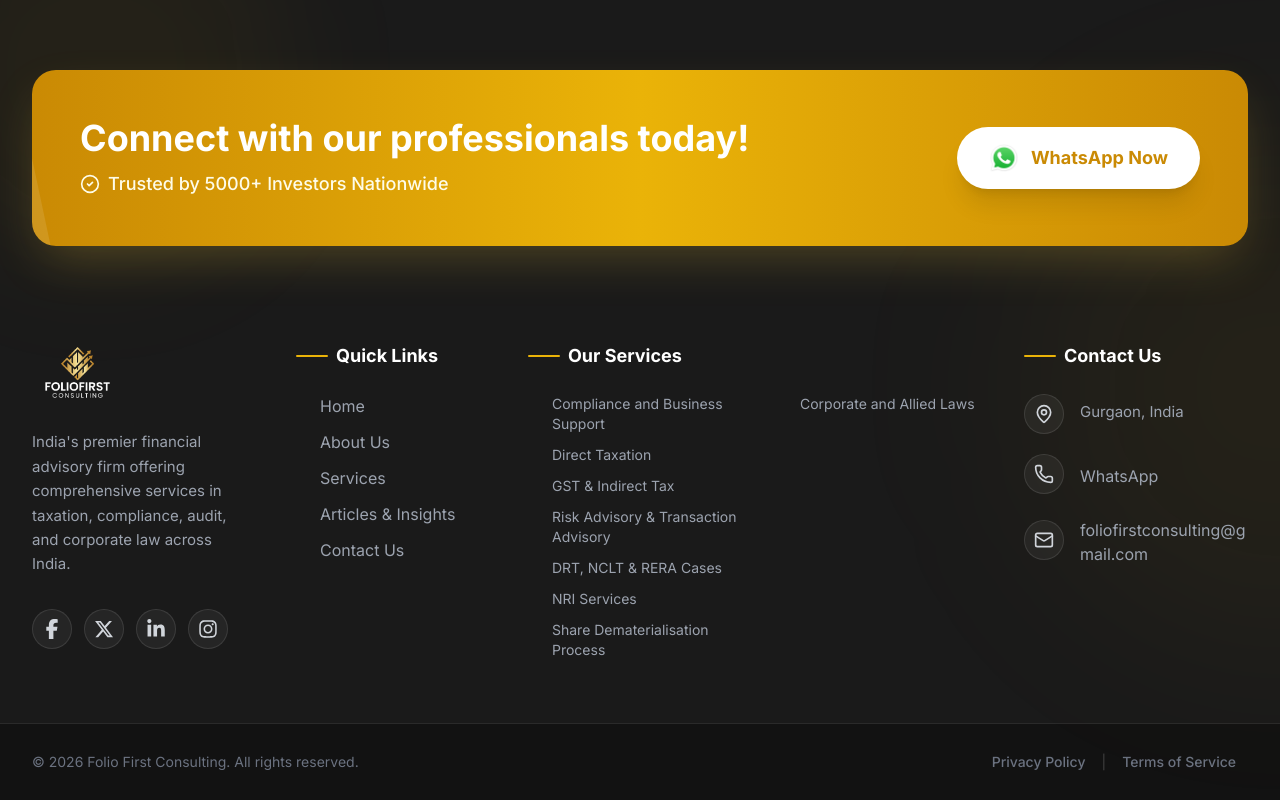
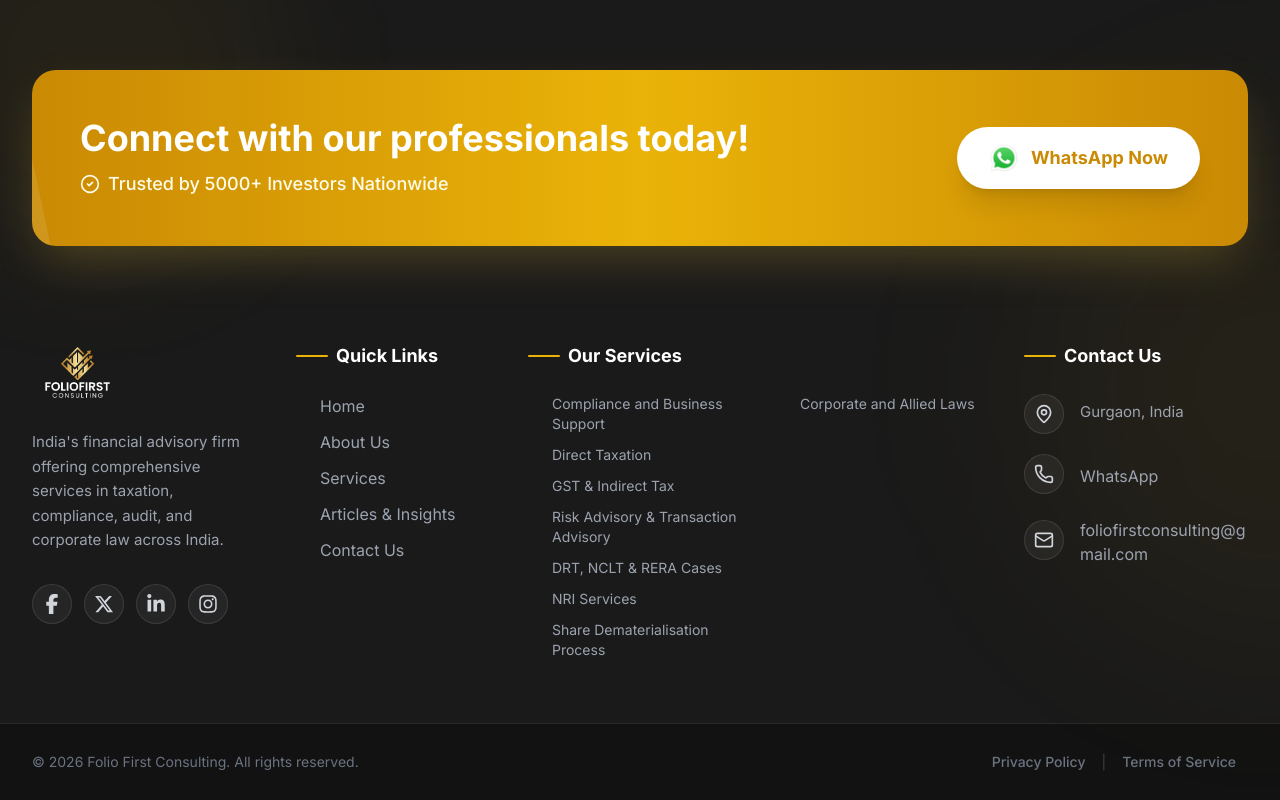
Before and after one commit to code-x-prime/folio-first, a Next.js app: page / in a window 1280 px wide. Shown: the part 7849-8649 px from the top of the page. Built offline with nearby package versions, Linux system fonts and the light colour scheme.

Commit message:
feat: add Footer component with contact CTA and navigation links

```diff
--- a/src/components/layout/Footer.jsx
+++ b/src/components/layout/Footer.jsx
@@ -83,7 +83,7 @@
               />
             </div>
             <p className="leading-relaxed text-gray-400 text-[15px] pr-4">
-              India&apos;s premier financial advisory firm offering comprehensive services in taxation, compliance, audit, and corporate law across India.
+              India&apos;s financial advisory firm offering comprehensive services in taxation, compliance, audit, and corporate law across India.
             </p>
 
             {/* Social Links */}
```
